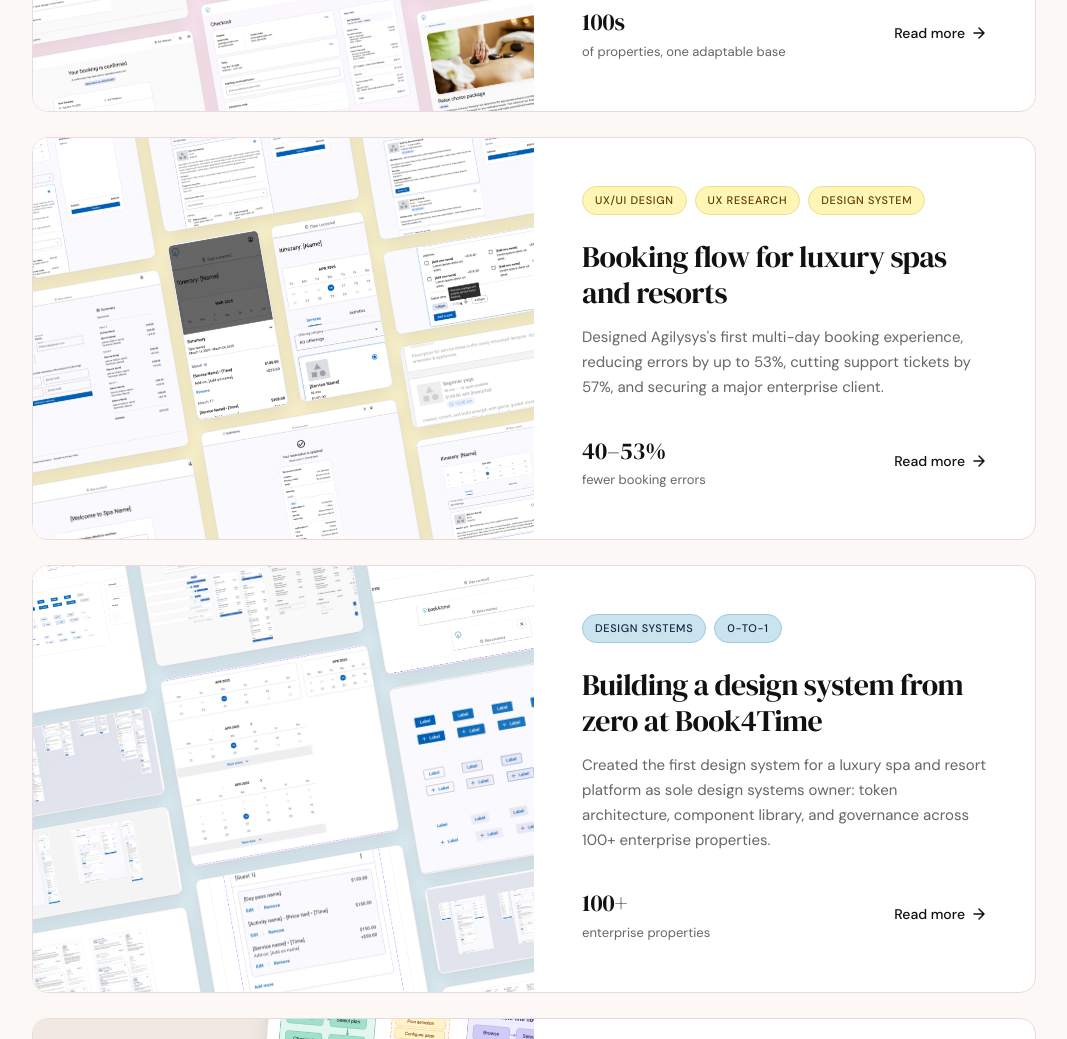
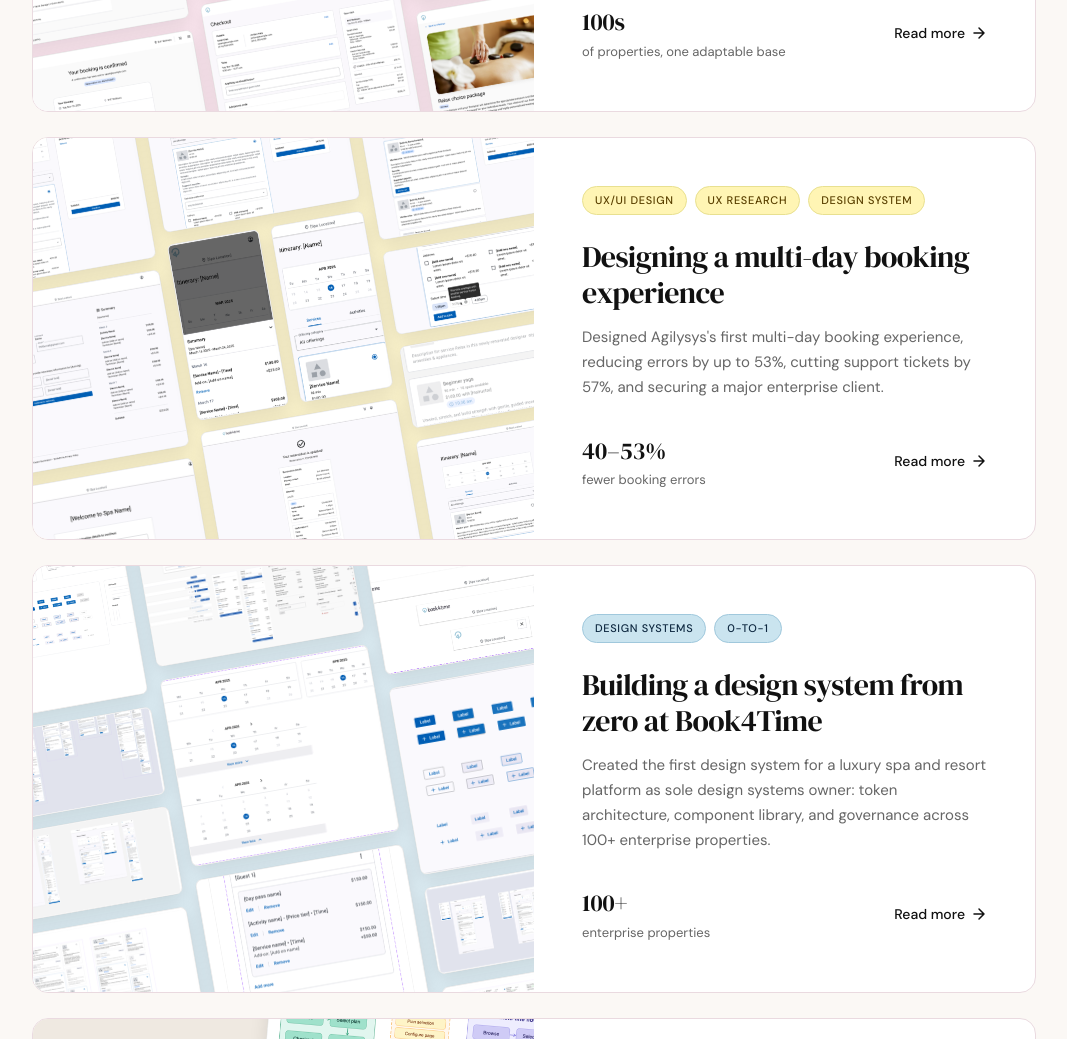
Before and after one commit to fionalai/portfolio, a plain HTML site: page index.html in a window 1280 px wide. Shown: the part 964-2003 px from the top of the page, without its empty margins (106-1173 px from the left). Drawn offline with Linux system fonts and the light colour scheme.

Commit message:
Rename booking flow card title on homepage
Co-Authored-By: Claude Sonnet 5.5 <noreply@anthropic.com>

```diff
--- a/index.html
+++ b/index.html
@@ -594,7 +594,7 @@
               <span class="tag">UX Research</span>
               <span class="tag">Design System</span>
             </div>
-            <h2>Booking flow for luxury spas and resorts</h2>
+            <h2>Designing a multi-day booking experience</h2>
             <p>Designed Agilysys's first multi-day booking experience, reducing errors by up to 53%, cutting support tickets by 57%, and securing a major enterprise client.</p>
           </div>
           <div class="case-card-footer">
```
